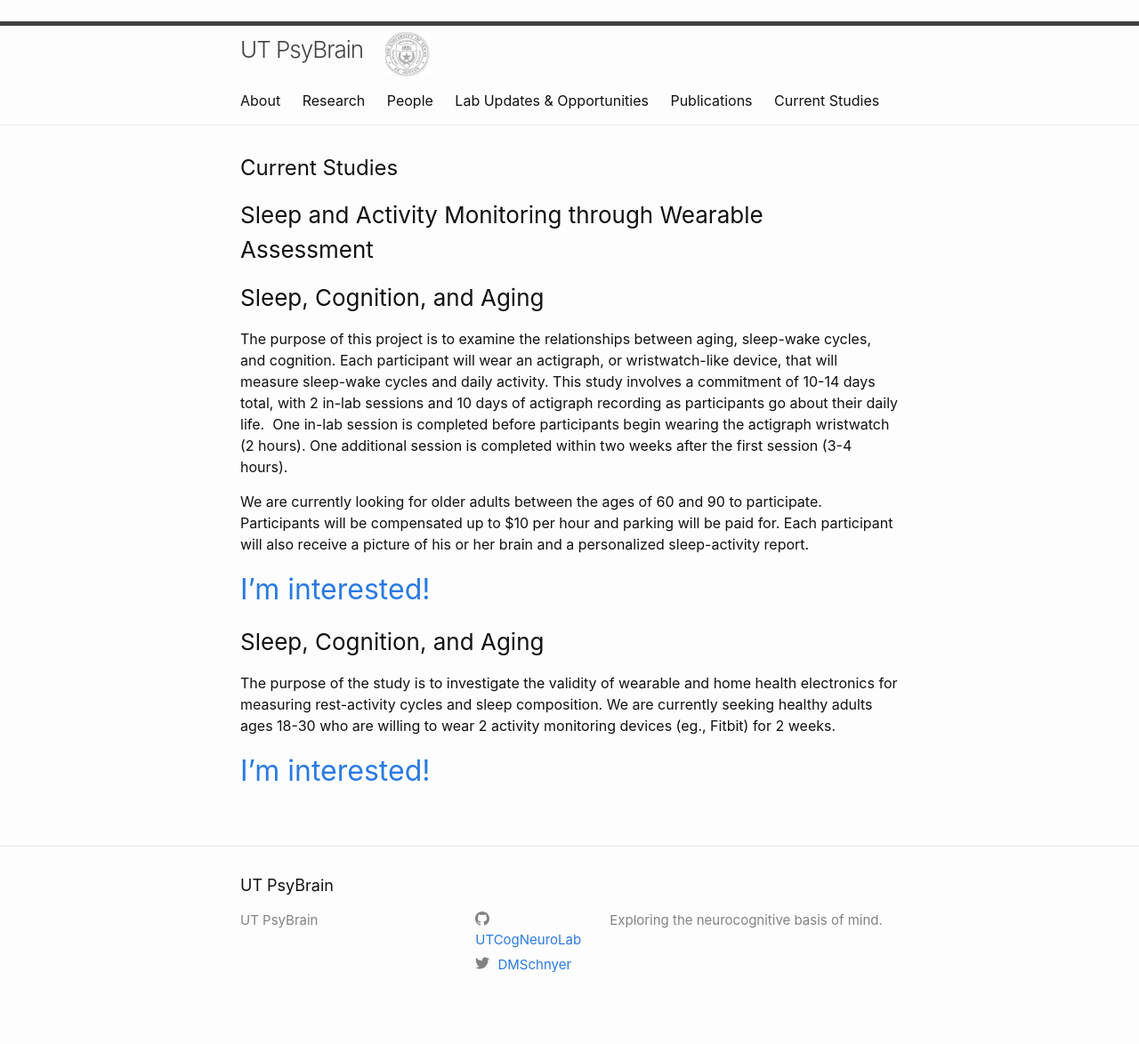
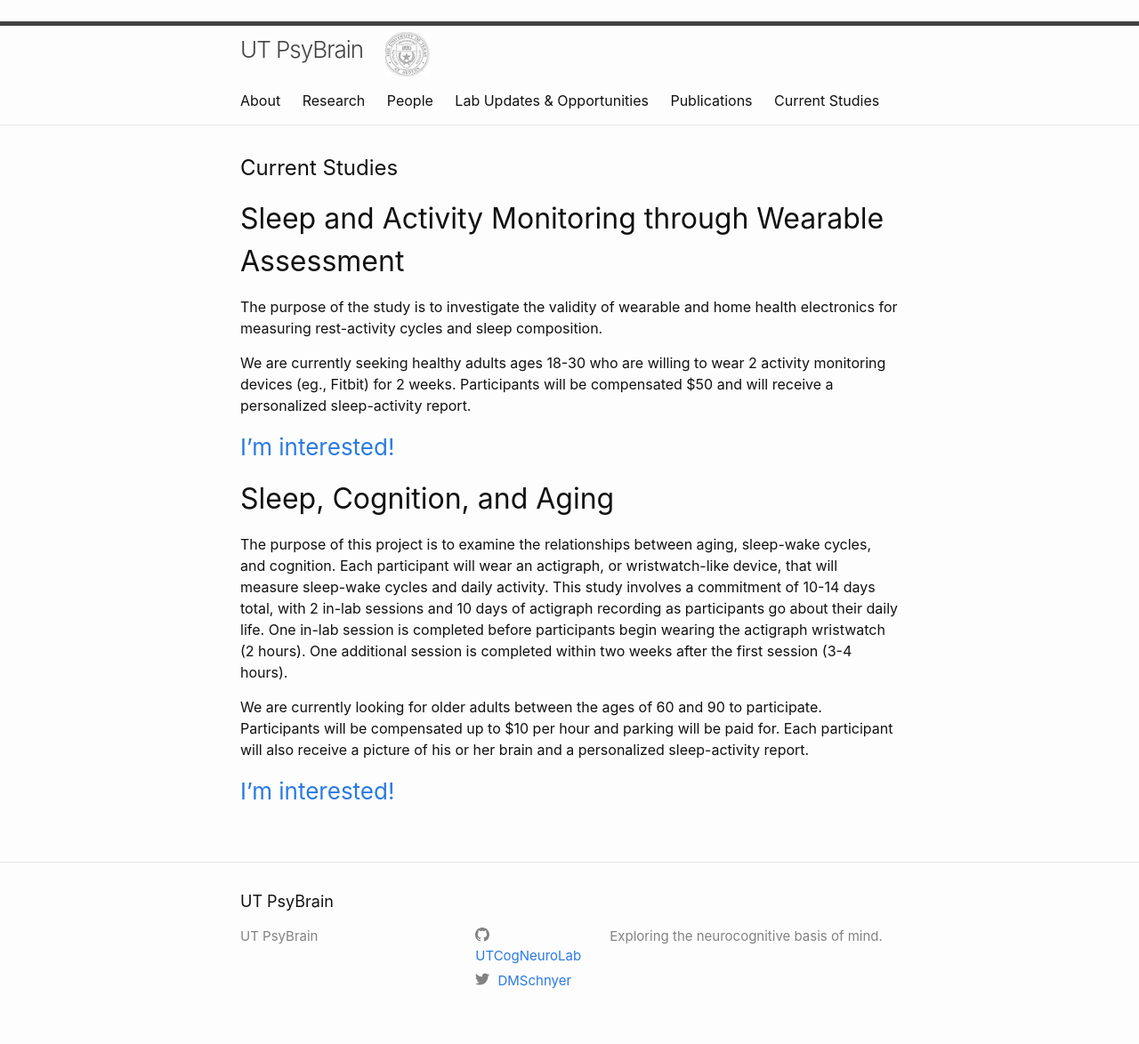
Before and after one commit to UTCogNeuroLab/UTCogNeuroLab.github.io, a Jekyll site: the page built from studies.md, in a window 1280 px wide. Shown: the whole page at 89% size. Built offline with Jekyll 4.4.1, drawn with Linux system fonts in a browser that asks for light colours; nearby versions of some CDN libraries.

Commit message:
Update studies.md

```diff
--- a/studies.md
+++ b/studies.md
@@ -2,27 +2,24 @@
 layout: page
 title: Current Studies
 permalink: /studies/
-weight: 6
+weight: 5
 ---
 
 # Current Studies
 
-### Sleep and Activity Monitoring through Wearable Assessment
+## Sleep and Activity Monitoring through Wearable Assessment
 
-### Sleep, Cognition, and Aging
+The purpose of the study is to investigate the validity of wearable and home health electronics for measuring rest-activity cycles and sleep composition.
 
-The purpose of this project is to examine the relationships between aging, sleep-wake cycles, and cognition. Each participant will wear an actigraph, or wristwatch-like device, that will measure sleep-wake cycles and daily activity. This study involves a commitment of 10-14 days total, with 2 in-lab sessions and 10 days of actigraph recording as participants go about their daily life.
-One in-lab session is completed before participants begin wearing the actigraph wristwatch (2 hours). One additional session is completed within two weeks after the first session (3-4 hours).
+We are currently seeking healthy adults ages 18-30 who are willing to wear 2 activity monitoring devices (eg., Fitbit) for 2 weeks. Participants will be compensated $50 and will receive a personalized sleep-activity report.
+
+### [I'm interested!](https://redcap.prc.utexas.edu/redcap/surveys/?s=CPRNKN7TW9)
+
+
+## Sleep, Cognition, and Aging
+
+The purpose of this project is to examine the relationships between aging, sleep-wake cycles, and cognition. Each participant will wear an actigraph, or wristwatch-like device, that will measure sleep-wake cycles and daily activity. This study involves a commitment of 10-14 days total, with 2 in-lab sessions and 10 days of actigraph recording as participants go about their daily life. One in-lab session is completed before participants begin wearing the actigraph wristwatch (2 hours). One additional session is completed within two weeks after the first session (3-4 hours).
 
 We are currently looking for older adults between the ages of 60 and 90 to participate. Participants will be compensated up to $10 per hour and parking will be paid for. Each participant will also receive a picture of his or her brain and a personalized sleep-activity report.
 
-## [I'm interested!](https://redcap.prc.utexas.edu/redcap/surveys/?s=DX7L4MHH8W)
-
-
-### Sleep, Cognition, and Aging
-
-The purpose of the study is to investigate the validity of wearable and home health electronics for measuring rest-activity cycles and sleep composition.
-We are currently seeking healthy adults ages 18-30 who are willing to wear 2 activity monitoring devices (eg., Fitbit) for 2 weeks.
-
-
-## [I'm interested!](https://redcap.prc.utexas.edu/redcap/surveys/?s=CPRNKN7TW9)
+### [I'm interested!](https://redcap.prc.utexas.edu/redcap/surveys/?s=DX7L4MHH8W)
```
